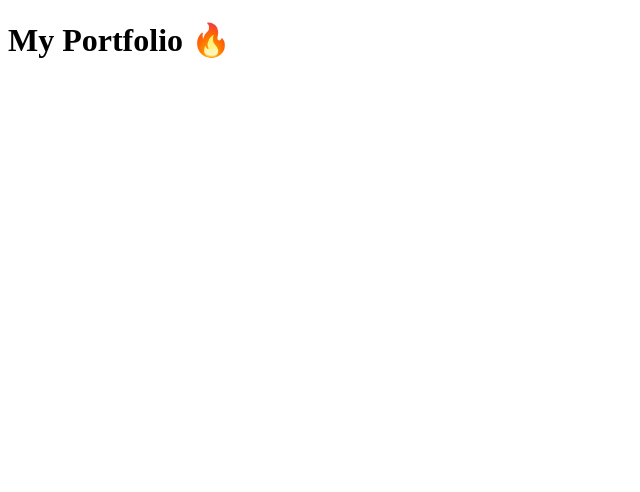
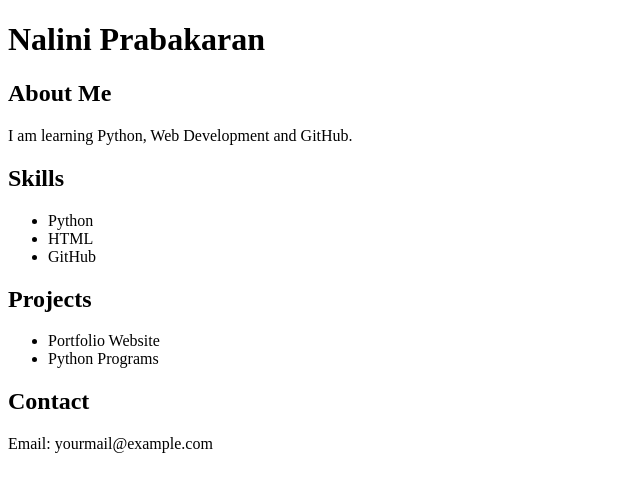
Before and after one commit to Nalini0704/html-portfolio, a plain HTML site: page index.html in a window 1280 px wide. Shown: the whole page, without its empty margins (0-640 px from the left). Drawn offline with Linux system fonts and the light colour scheme.

Commit message:
Updated portfolio website

```diff
--- a/index.html
+++ b/index.html
@@ -1,6 +1,28 @@
 <!DOCTYPE html>
 <html>
+<head>
+    <title>My Portfolio</title>
+</head>
 <body>
-<h1>My Portfolio 🔥</h1>
+    <h1>Nalini Prabakaran</h1>
+
+    <h2>About Me</h2>
+    <p>I am learning Python, Web Development and GitHub.</p>
+
+    <h2>Skills</h2>
+    <ul>
+        <li>Python</li>
+        <li>HTML</li>
+        <li>GitHub</li>
+    </ul>
+
+    <h2>Projects</h2>
+    <ul>
+        <li>Portfolio Website</li>
+        <li>Python Programs</li>
+    </ul>
+
+    <h2>Contact</h2>
+    <p>Email: yourmail@example.com</p>
 </body>
 </html>
```
